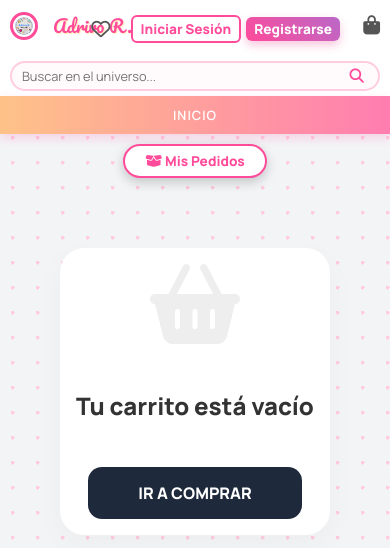
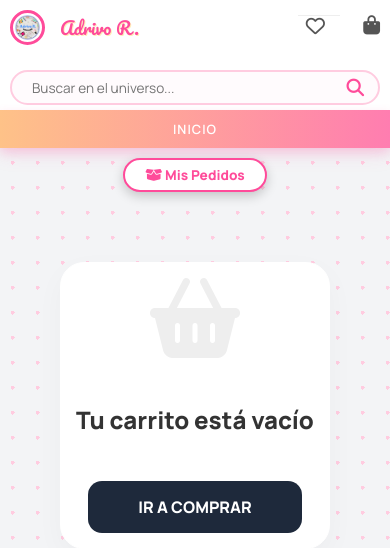
Before and after one commit to emiliaorrala112/adrivo-web, a Django app: page /carrito/ in a window 390 px wide. Shown: the top 548 px of the page. Run offline with Django 5.2, Linux system fonts and the light colour scheme; data that the repository does not hold is empty; some libraries are stand-ins or nearby versions.

Commit message:
Arreglando diseño movil

```diff
--- a/templates/base.html
+++ b/templates/base.html
@@ -154,46 +154,50 @@
         .site-footer { background: white; border-top: 2px solid #fff0f6; padding: 30px; text-align: center; color: #999; font-size: 0.9rem; margin-top: auto; font-weight: 600; }
 
         /* --- CÓDIGO (RESPONSIVE) --- */
-    /* --- ARREGLO FINAL DEFINITIVO PARA MÓVIL --- */
-@media (max-width: 768px) {
-    /* 0. SEGURIDAD: Evita que la pantalla se mueva a los lados */
-    body, html { overflow-x: hidden !important; width: 100% !important; }
+    @media (max-width: 768px) {
+    /* 1. El header deja de ser pegajoso para que se esconda al bajar */
+    .sticky-header { position: relative !important; width: 100% !important; }
 
-    /* 1. CLAVE PARA ESCONDERLO: Quitamos el 'sticky' */
-    /* Al ser 'relative', se moverá hacia arriba naturalmente cuando bajes con el dedo */
-    .sticky-header {
-        position: relative !important;
-        width: 100% !important;
-        box-shadow: none !important; /* Quitamos sombra para ganar espacio */
+    /* 2. Logo y Carrito en la misma línea (Ahorra espacio) */
+    .header-top {
+        display: grid !important;
+        grid-template-columns: 1fr auto !important; /* Logo izquierda, Carrito derecha */
+        padding: 8px 15px !important;
+        gap: 10px !important;
     }
 
-    /* 2. AJUSTE AL MARCO: Márgenes exactos */
-    .header-top {
-        padding: 5px 2px !important; /* Casi nada de padding lateral */
+    .brand-badge { justify-content: flex-start !important; }
+    .brand-badge img { height: 35px !important; width: 35px !important; }
+    .brand-badge span { font-size: 1.2rem !important; }
+
+    /* 3. El carrito ahora es un icono discreto a la derecha */
+    a[title="Ver Carrito"] {
+        position: static !important;
+        background: none !important;
+        box-shadow: none !important;
+        margin: 0 !important;
+    }
+    a[title="Ver Carrito"] i { color: #ff4b9a !important; font-size: 1.5rem !important; }
+
+    /* 4. Buscador centrado y delgado debajo del logo */
+    .search-form {
+        grid-column: 1 / span 2 !important; /* Ocupa todo el ancho abajo */
         width: 100% !important;
-        gap: 5px !important;
+        margin-top: 5px !important;
+    }
+    .search-input { height: 35px !important; font-size: 0.85rem !important; }
+
+    /* 5. Escondemos "Nosotros" y botones grandes en móvil para no saturar */
+    a[title="Sobre Nosotros"], .btn-login-outline, .btn-register-fill {
+        display: none !important;
     }
 
-    /* 3. LOGO Y TEXTO: Lo más pequeño posible legible */
-    .brand-badge img { height: 28px !important; width: 28px !important; }
-    .brand-badge span { font-size: 0.95rem !important; }
-
-    /* 4. BUSCADOR: Delgado y ajustado al ancho */
-    .search-form { width: 96% !important; margin: 0 auto !important; }
-    .search-input { padding: 4px 10px !important; font-size: 0.8rem !important; height: 30px !important; }
-    .search-btn { font-size: 0.9rem !important; }
-
-    /* 5. ICONOS: Reducidos */
-    .header-actions { gap: 15px !important; margin: 5px 0 !important; }
-    .header-actions a, .icon-btn { font-size: 0.85rem !important; }
-    .icon-btn i { font-size: 1rem !important; } /* El icono del carrito/corazón un poco más grande */
-
-    /* 6. BOTONES DE SESIÓN: Compactos en una línea */
-    .header-actions:has(.btn-login-outline) { display: flex !important; gap: 5px !important; }
-    .btn-login-outline, .btn-register-fill {
-        padding: 3px 8px !important;
-        font-size: 0.65rem !important; /* Letra pequeña para que quepan */
-        border-radius: 6px !important;
+    /* 6. Mostramos solo iconos pequeños para Login/Favoritos */
+    .header-actions {
+        grid-column: 1 / span 2 !important;
+        justify-content: space-around !important;
+        border-top: 1px solid #eee;
+        padding-top: 10px !important;
     }
 }
     </style>
```
